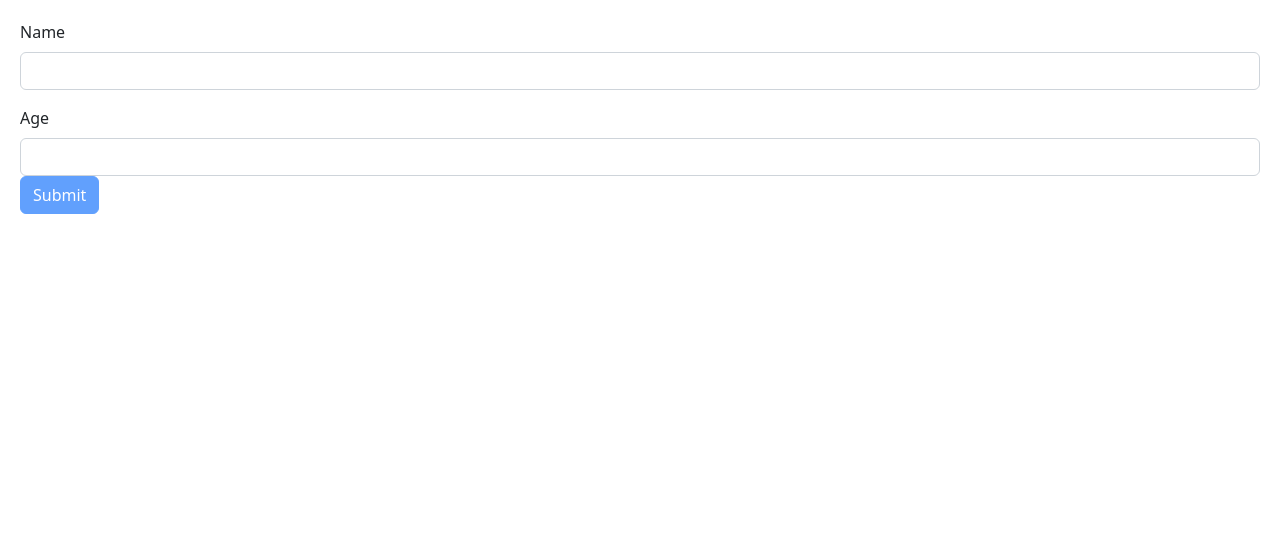
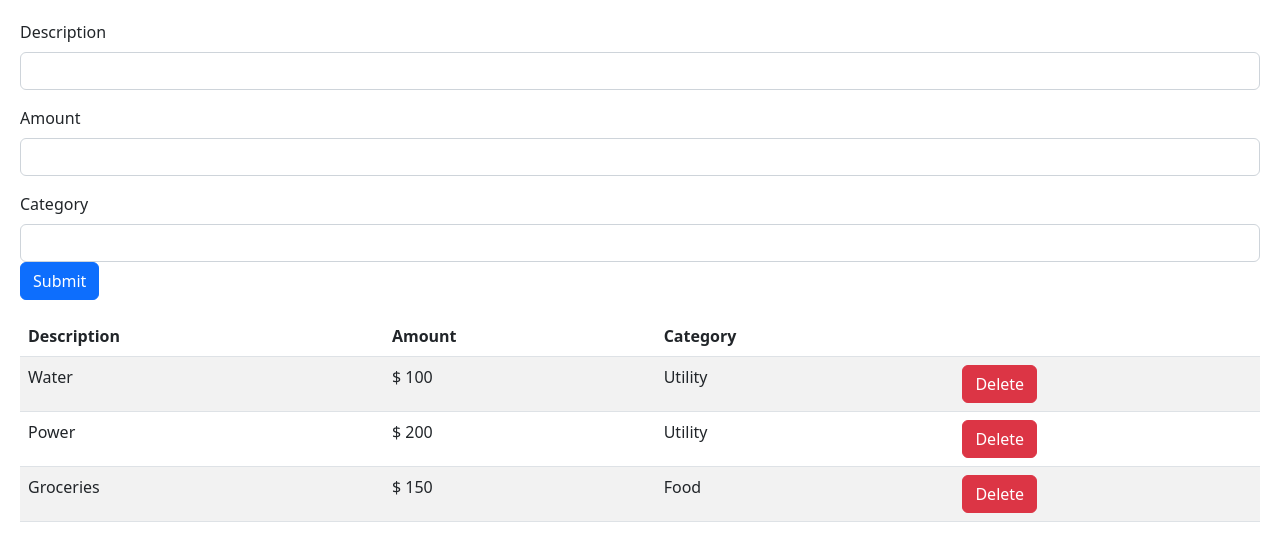
Before and after one commit to bobobubs/react_tutorial, a React (Vite) app: page / in a window 1280 px wide. Shown: the top 560 px of the page. Built offline with nearby package versions, Linux system fonts and the light colour scheme.

Commit message:
Created ExpenseList and Expense Form

```diff
--- a/src/App.tsx
+++ b/src/App.tsx
@@ -3,12 +3,15 @@
 import { useState } from "react";
 import Form from "./components/Form";
 import "./index.css";
+import ExpenseList from "./components/ExpenseList";
+import { ExpenseForm } from "./components/ExpenseForm";
 
 function App() {
   return (
     <>
+      <ExpenseForm />
       <div>
-        <Form />
+        <ExpenseList />
       </div>
     </>
   );
--- /dev/null
+++ b/src/components/Expense.tsx
@@ -0,0 +1,26 @@
+/** @format */
+
+import React from "react";
+
+interface Props {
+  description: string;
+  amount: number;
+  category: string;
+}
+
+const Expense = ({ description, amount, category }: Props) => {
+  return (
+    <tr>
+      <td>{description}</td>
+      <td>$ {amount}</td>
+      <td>{category}</td>
+      <td>
+        <button type="button" className="btn btn-danger">
+          Delete
+        </button>
+      </td>
+    </tr>
+  );
+};
+
+export default Expense;
--- /dev/null
+++ b/src/components/ExpenseForm.tsx
@@ -0,0 +1,89 @@
+/** @format */
+
+import React, { useRef, useState } from "react";
+import { useForm } from "react-hook-form";
+import { z } from "zod";
+import { zodResolver } from "@hookform/resolvers/zod";
+
+//z.object expects an object and returns a schema with out validation rules for all of our form feels defined in it
+const schema = z.object({
+  description: z
+    .string()
+    .min(3, { message: "Description must be at least 3 characters" }), //the message key allows your to determine what you want to error message to appear as.
+  amount: z
+    .number({ invalid_type_error: "Age is requried to be a number" }) //this will show if someone tries to enter the wrong type
+    .min(0),
+  category: z
+    .string()
+    .min(3, { message: "Description must be at least 3 characters" }),
+});
+
+//can also use the z.infer function to define the interface for FormData
+type FormData = z.infer<typeof schema>;
+const onSubmit = (data: FieldValues) => console.log(data);
+
+export const ExpenseForm = () => {
+  const {
+    register,
+    handleSubmit,
+    formState: { errors },
+  } = useForm<FormData>({ resolver: zodResolver(schema) });
+  return (
+    <form onSubmit={handleSubmit(onSubmit)}>
+      <div className="mb-3">
+        <label htmlFor="description" className="form-label">
+          Description
+        </label>
+        <input
+          {...register("description")}
+          id="description"
+          type="text"
+          className="form-control"
+        />
+        {
+          //this code uses zod to create our error messages based on the schema that was defined above.
+          errors.description && (
+            <p className="text-danger">{errors.description.message}</p>
+          )
+        }
+      </div>
+      <div className="mb-3">
+        <label htmlFor="amount" className="form-label">
+          Amount
+        </label>
+        <input
+          {...register("amount", { valueAsNumber: true })} // valueAsNumber removes the Expected Number, recieved String error by saying that amount's value is a numbner
+          id="amount"
+          type="number"
+          className="form-control"
+        />
+        {
+          //this code uses zod to create our error messages based on the schema that was defined above.
+          errors.amount && (
+            <p className="text-danger">{errors.amount.message}</p>
+          )
+        }
+      </div>
+      <div className="mb-3">
+        <label htmlFor="category" className="form-label">
+          Category
+        </label>
+        <input
+          {...register("category")}
+          id="category"
+          type="text"
+          className="form-control"
+        />
+        {
+          //this code uses zod to create our error messages based on the schema that was defined above.
+          errors.category && (
+            <p className="text-danger">{errors.category.message}</p>
+          )
+        }
+        <button className="btn btn-primary" type="submit">
+          Submit
+        </button>
+      </div>
+    </form>
+  );
+};
--- /dev/null
+++ b/src/components/ExpenseList.tsx
@@ -0,0 +1,40 @@
+/** @format */
+
+import React from "react";
+import Expense from "./Expense";
+
+const ExpenseList = () => {
+  return (
+    <>
+      <table className="table table-striped">
+        <thead>
+          <tr>
+            <th scope="col">Description</th>
+            <th scope="col">Amount</th>
+            <th scope="col">Category</th>
+            <th scope="col"></th>
+          </tr>
+        </thead>
+        <tbody>
+          {Expense({
+            description: "Water",
+            amount: 100,
+            category: "Utility",
+          })}
+          {Expense({
+            description: "Power",
+            amount: 200,
+            category: "Utility",
+          })}
+          {Expense({
+            description: "Groceries",
+            amount: 150,
+            category: "Food",
+          })}
+        </tbody>
+      </table>
+    </>
+  );
+};
+
+export default ExpenseList;
--- a/src/components/Form.tsx
+++ b/src/components/Form.tsx
@@ -17,7 +17,6 @@ const Form = () => {
   const {
     register,
     handleSubmit,
-    //added isValid to the form state
     formState: { errors, isValid },
   } = useForm<FormData>({ resolver: zodResolver(schema) });
   const onSubmit = (data: FieldValues) => console.log(data);
@@ -49,13 +48,7 @@ const Form = () => {
         />
         {errors.age && <p className="text-danger">{errors.age.message}</p>}
 
-        <button
-          className="btn btn-primary"
-          type="submit"
-          disabled={
-            !isValid /*used isValid from form state to dictate when a button is good to use */
-          }
-        >
+        <button className="btn btn-primary" type="submit" disabled={!isValid}>
           Submit
         </button>
       </div>
```
